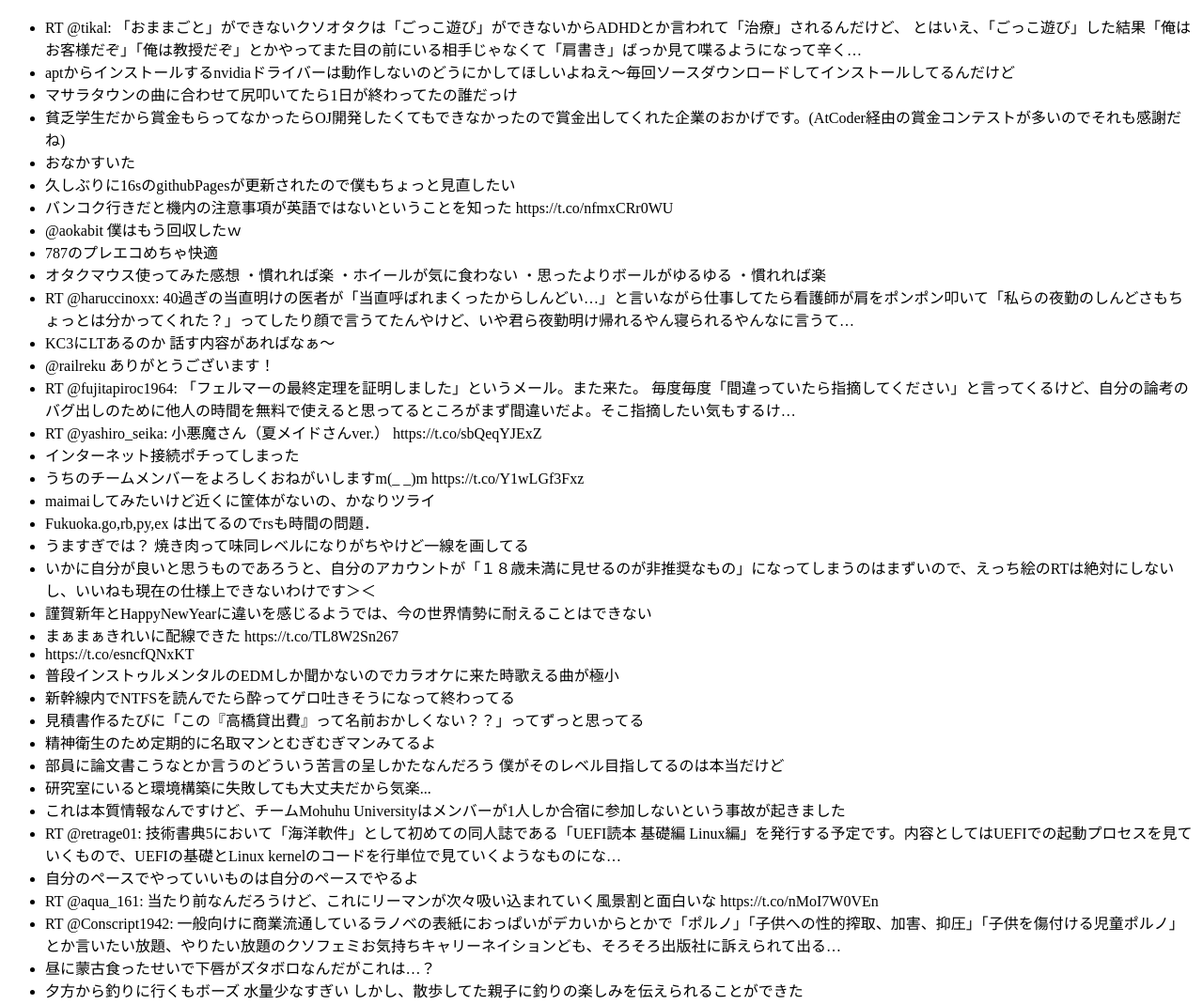
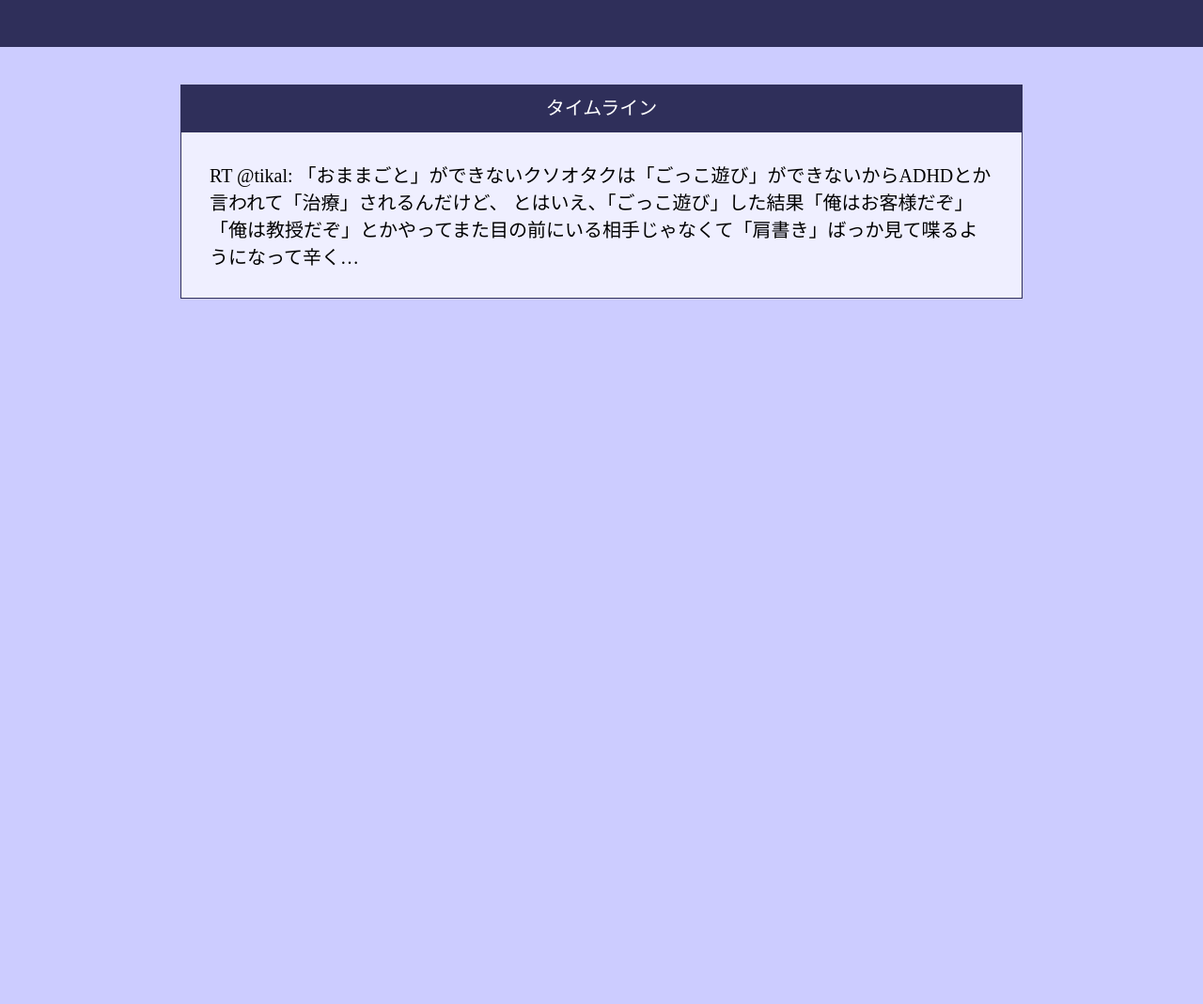
Before and after one commit to yosa34/Twitter_client, a plain HTML site: page index.html in a window 1280 px wide. Shown: the top 1069 px of the page at 94% size. After the commit the page ends 800 px from the top, so only its background shows below. Drawn offline with nearby package versions, Linux system fonts and the light colour scheme.

Commit message:
スタイル追加

```diff
--- a/index.html
+++ b/index.html
@@ -2,9 +2,13 @@
 <html>
 <head>
 <title></title>
+<link rel="stylesheet" href="./style.css">
 <script src="http://code.jquery.com/jquery-latest.min.js"></script>
 <script src="https://ajax.googleapis.com/ajax/libs/jquery/3.1.1/jquery.min.js"></script>
 <script>
+//============================================================================================
+//JSONデータの読み込みと出力
+//============================================================================================
  $(function(){
     $.ajax({ // json読み込み開始
         type: 'GET',
@@ -14,8 +18,15 @@
         .then(
         function(json) { // jsonの読み込みに成功した時
             console.log('成功');
-            for(var i in json){
-                $("#output").append("<li>" + json[i].text +"</li>");
+            for(let i in json){
+                $("#output").append("<li>"+ json[i].text +"</li>");
+                if(json[i].user_mentions.length === 0){//独り言
+                    if(json[i].retweeted_status !== undefined){//RT
+
+                    }
+                }else if(json[i].user_mentions.lemgth > 0){//リプ
+
+                }
             }
         },
         function() { //jsonの読み込みに失敗した時
@@ -23,10 +34,24 @@
         }
     );
 });
+//============================================================================================
+//メニューバー
+//============================================================================================
+$(function(){
+
+
+
+});
+
+
+
+
 </script>
 
 </head>
 <body>
+        <header></header>
+        <div class="hed"> タイムライン </div>
         <ul id="output"></ul>
 </body>
 </html>
--- /dev/null
+++ b/style.css
@@ -0,0 +1,34 @@
+body{
+    margin    : 0px;
+    padding   : 0px;
+    font-size : 20px;
+    background: #ccccff;
+    background-repeat: no-repeat;
+    background-size: cover;
+    background-attachment:fixed;
+}
+header{
+    background: #2f2f5a;
+    height    : 50px;
+    width     : 100%;
+}
+.hed{
+    background: #2f2f5a;
+    margin    : 40px auto 0px;
+    width     : 70%;
+    height    : 50px;
+    color     : #fff;
+    line-height: 50px;
+    text-align: center;
+}
+ul{
+    list-style: none;
+    width     : 70%;
+    padding   : 0 ;
+    margin    : 0 auto;
+}
+li{
+    padding   : 30px;
+    border    : solid 1px #2f2f5a;
+    background: #ffffffb2;
+}
```
